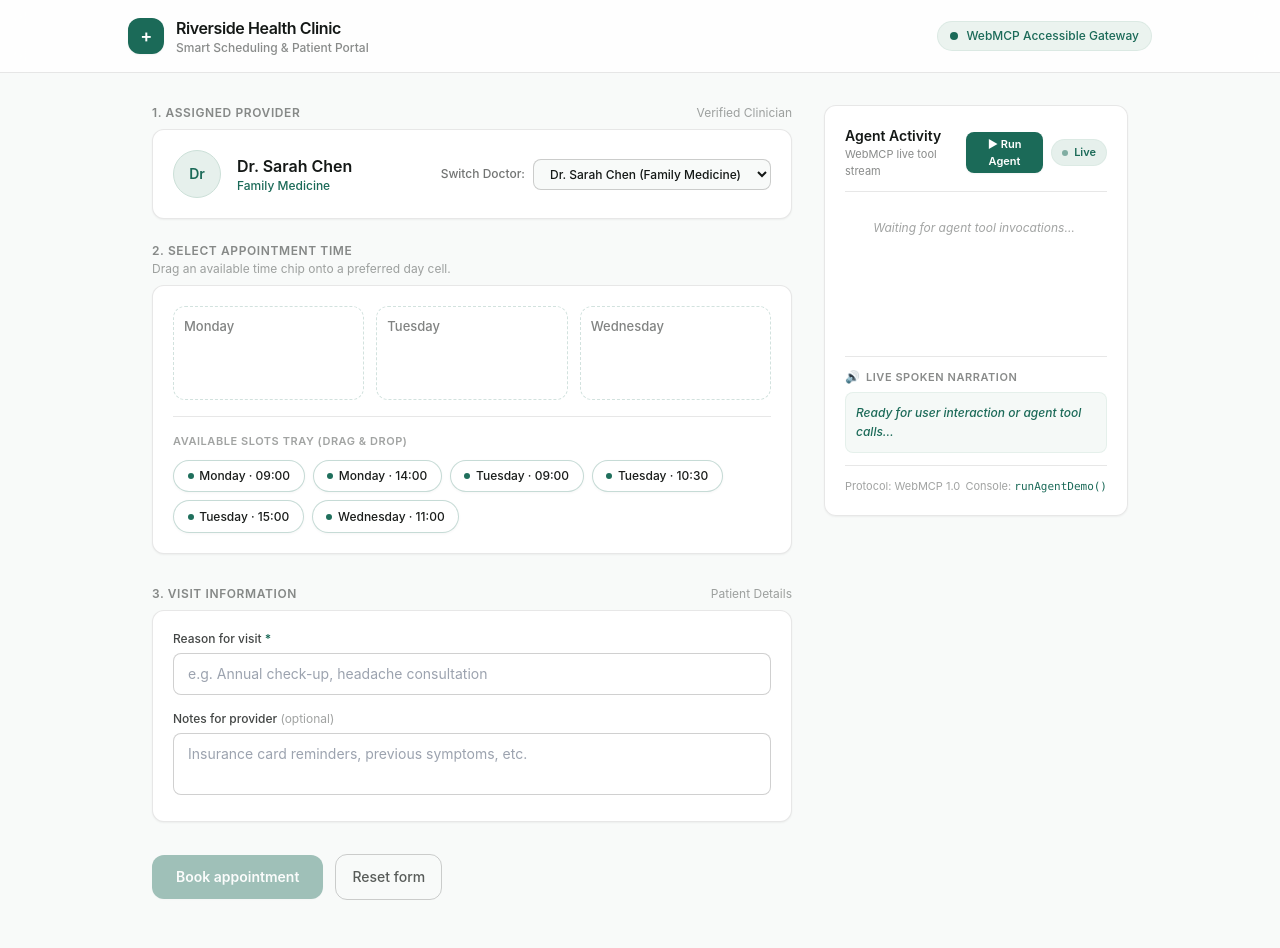
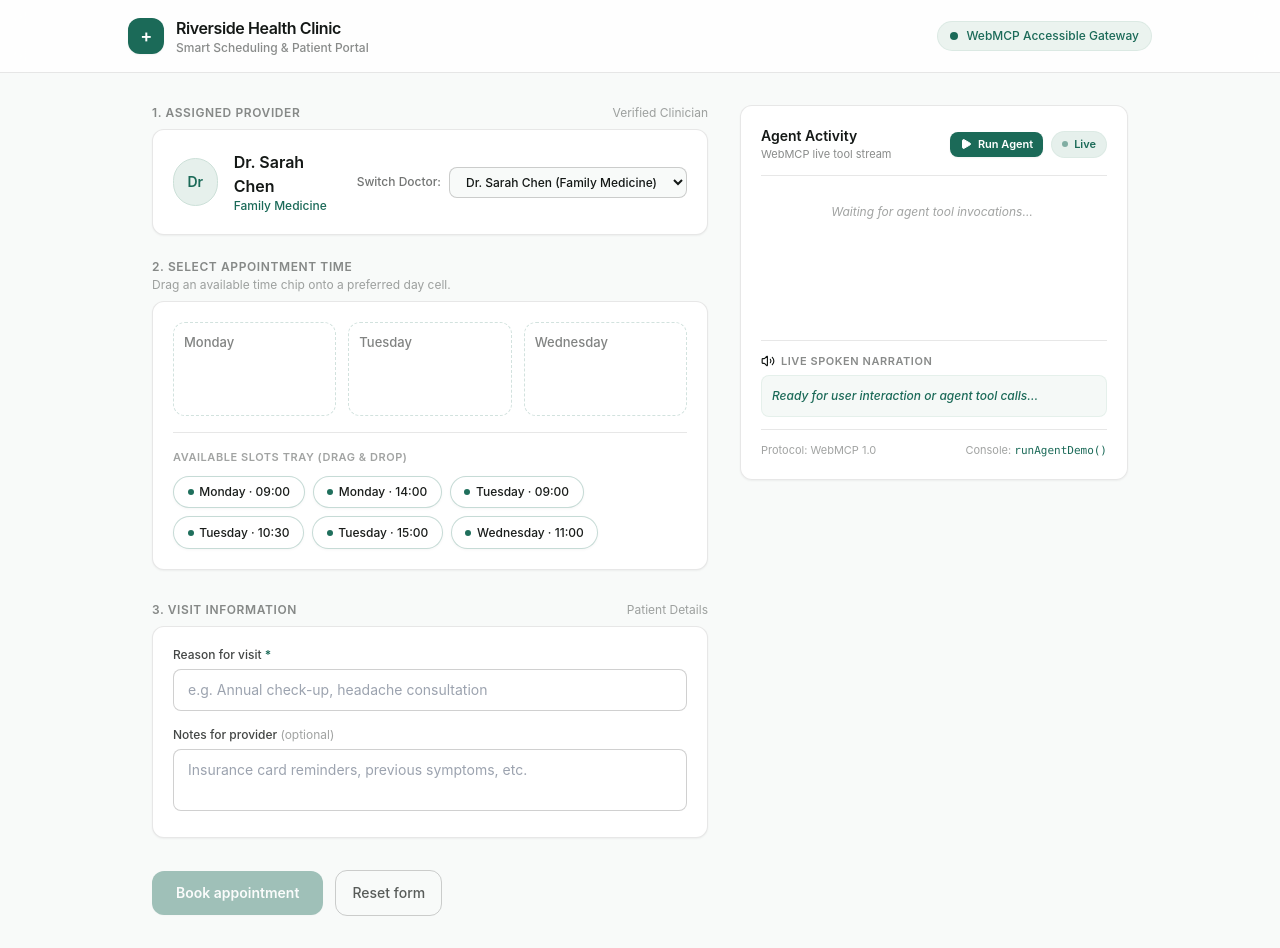
Before and after one commit to Truella/aidra, a plain HTML site: page index.html in a window 1280 px wide. Drawn offline with nearby package versions, Linux system fonts and the light colour scheme.

Commit message:
feat: integrate Lucide icons for improved visual clarity and accessibility

```diff
--- a/index.html
+++ b/index.html
@@ -5,6 +5,7 @@
 <meta name="viewport" content="width=device-width, initial-scale=1.0" />
 <title>Riverside Health Clinic — Book an Appointment</title>
 <script src="https://cdn.tailwindcss.com"></script>
+<script src="https://unpkg.com/lucide@latest"></script>
 <script>
   tailwind.config = {
     theme: {
@@ -60,7 +61,7 @@
     <div class="grid grid-cols-1 lg:grid-cols-12 gap-8 items-start">
 
       <!-- Left / Main column: booking flow -->
-      <div class="lg:col-span-8 space-y-6">
+      <div class="lg:col-span-7 space-y-6">
 
         <!-- Provider search panel -->
         <section aria-labelledby="provider-heading">
@@ -152,7 +153,7 @@
       </div>
 
       <!-- Right column: Agent Activity Log (WebMCP Observability) -->
-      <aside aria-labelledby="activity-heading" class="lg:col-span-4 lg:sticky lg:top-24">
+      <aside aria-labelledby="activity-heading" class="lg:col-span-5 lg:sticky lg:top-24">
         <div class="rounded-xl border border-ink/10 bg-white/90 backdrop-blur-md p-5 shadow-sm">
           <div class="flex items-center justify-between pb-3 border-b border-ink/10 mb-3">
             <div>
@@ -163,7 +164,10 @@
               <button id="run-agent-demo-btn" type="button"
                 aria-label="Run agent demo"
                 class="inline-flex items-center gap-1.5 px-2.5 py-1 rounded-lg text-[11px] font-semibold bg-teal hover:bg-teal-hover active:scale-95 text-white transition-all shadow-sm">
-                <span aria-hidden="true">▶ Run Agent</span>
+                <span aria-hidden="true" class="inline-flex items-center gap-1.5">
+                  <i data-lucide="play" class="w-3 h-3 fill-current"></i>
+                  Run Agent
+                </span>
               </button>
               <span class="inline-flex items-center gap-1.5 px-2.5 py-1 rounded-full text-[11px] font-semibold bg-teal-soft text-teal border border-teal-border/40">
                 <span class="w-1.5 h-1.5 rounded-full bg-teal animate-pulse"></span>
@@ -180,7 +184,9 @@
           <!-- Live Narration Subtitle Box (Accessibility Transparency) -->
           <div class="mt-3 pt-3 border-t border-ink/10">
             <div class="flex items-center gap-1.5 mb-1.5">
-              <span class="text-xs">🔊</span>
+              <span aria-hidden="true" class="inline-flex items-center">
+                <i data-lucide="volume-2" class="w-3.5 h-3.5"></i>
+              </span>
               <span class="text-[11px] font-semibold uppercase tracking-wider text-ink/50">Live Spoken Narration</span>
             </div>
             <div class="rounded-lg bg-teal-soft/40 border border-teal-border/40 p-2.5">
@@ -204,7 +210,9 @@
   <div id="confirm-modal" class="hidden fixed inset-0 bg-ink/50 backdrop-blur-sm flex items-center justify-center p-6 z-50 transition-opacity" role="dialog" aria-modal="true" aria-labelledby="confirm-heading">
     <div class="bg-white rounded-2xl max-w-sm w-full p-6 shadow-2xl border border-ink/10 animate-in fade-in zoom-in-95 duration-200">
       <div class="w-10 h-10 rounded-full bg-teal-soft text-teal flex items-center justify-center mb-3">
-        <span class="font-bold text-base">✓</span>
+        <span aria-hidden="true" class="inline-flex items-center">
+          <i data-lucide="check" class="w-5 h-5"></i>
+        </span>
       </div>
       <h2 id="confirm-heading" class="text-lg font-semibold text-ink mb-1.5">Confirm Appointment</h2>
       <p id="confirm-summary" class="text-xs leading-relaxed text-ink/70 mb-6 bg-paper p-3 rounded-lg border border-ink/5"></p>
--- a/js/main.js
+++ b/js/main.js
@@ -6,6 +6,11 @@ import { registerTools, runAgentDemo } from './tools.js';
 import { announce, clearToolActivity } from './announcer.js';
 
 async function init() {
+  // Replace data-lucide placeholders with SVG icons (Lucide via CDN).
+  // Module scripts run after the DOM is parsed, so all icons exist here.
+  const win = /** @type {Window & { lucide?: { createIcons: (options?: Record<string, unknown>) => void } }} */ (window);
+  if (win.lucide) win.lucide.createIcons();
+
   // Populate provider selector dropdown
   populateProviderSelector();
 
```
